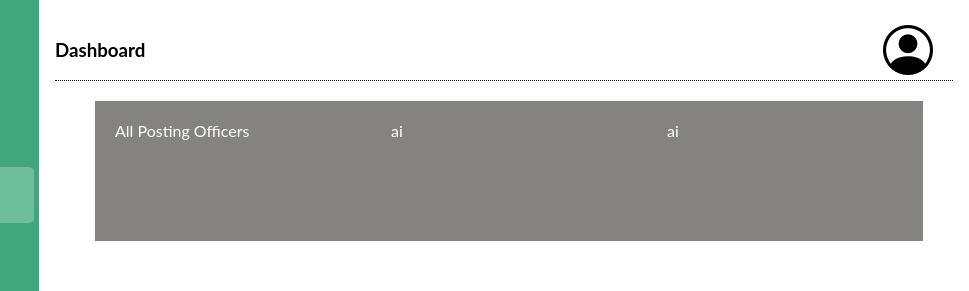
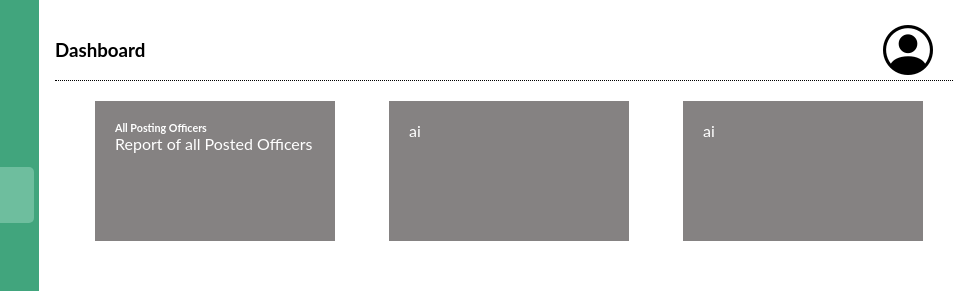
Before and after one commit to YinkTech/Service-Rotation-System, a plain HTML site: page index.html in a window 1280 px wide. Shown: the top 291 px of the page, 311-1280 px from the left. Drawn offline with nearby package versions, Linux system fonts and the light colour scheme.

Commit message:
recent style

```diff
--- a/assets/style.css
+++ b/assets/style.css
@@ -92,7 +92,7 @@ div.content {
 }
 
 .dashItem {
-    width: 300px;
+    width: 200px;
     height: 100px;
     margin-bottom: 20px;
     padding: 20px;
--- a/index.html
+++ b/index.html
@@ -34,7 +34,8 @@
         </div>
         <div class="dashContent">
             <div class="dashItem">
-                All Posting Officers
+                <h6>All Posting Officers</h6>
+                <p>Report of all Posted Officers</p>
             </div>
 
             <div class="dashItem">
```
